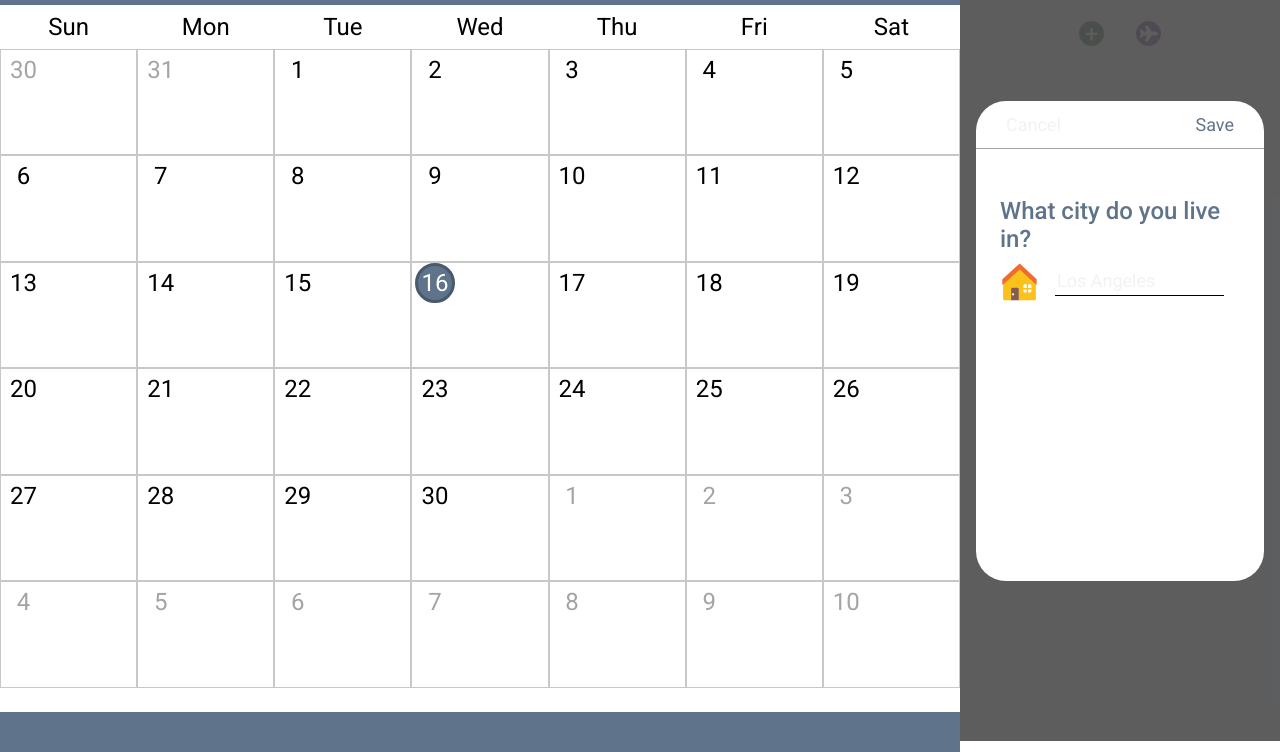
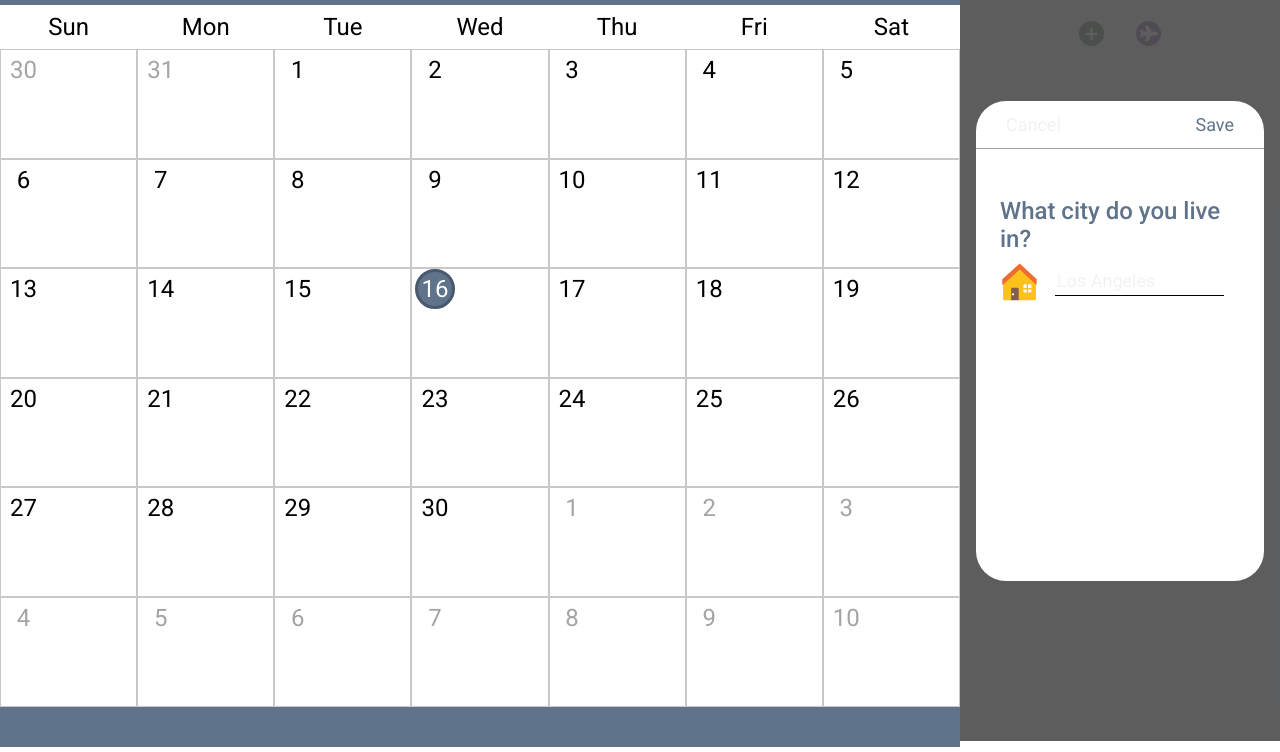
Before and after one commit to josephtnguyen/ajax-project, a website: page index.html in a window 1280 px wide. Shown: the part 59-811 px from the top of the page. Drawn offline with Linux system fonts and the light colour scheme; no server answers.

Commit message:
cleaned up some design

```diff
--- a/css/styles.css
+++ b/css/styles.css
@@ -84,10 +84,6 @@ input::placeholder {
   font-size: 14px;
   font-weight: 400;
   margin: 0.5rem 0;
-}
-
-.calendar-squares {
-  margin-bottom: 1.5rem;
 }
 
 .square {
@@ -453,7 +449,7 @@ button.meeting {
   }
 
   .square {
-    height: 13.06vh;
+    height: 13.45vh;
     border: 1px solid #c8c8c8;
   }
 
```
